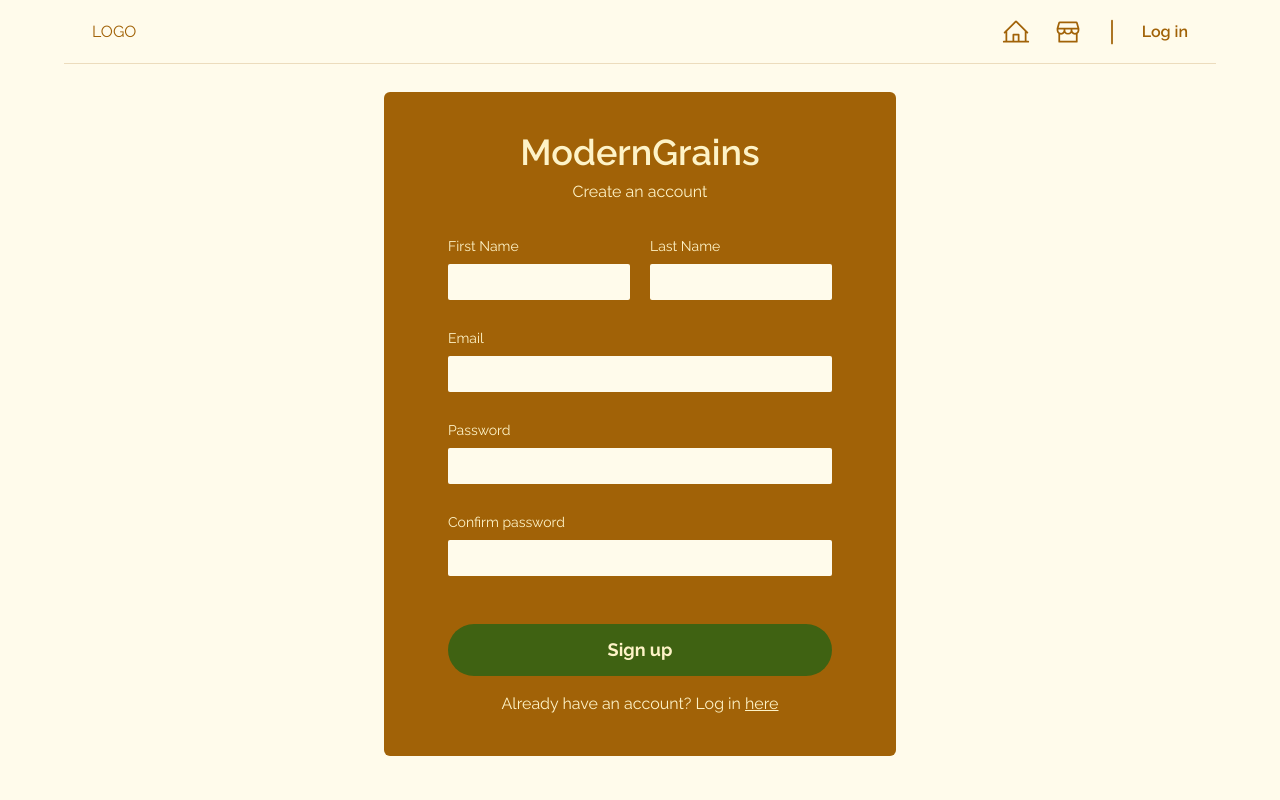
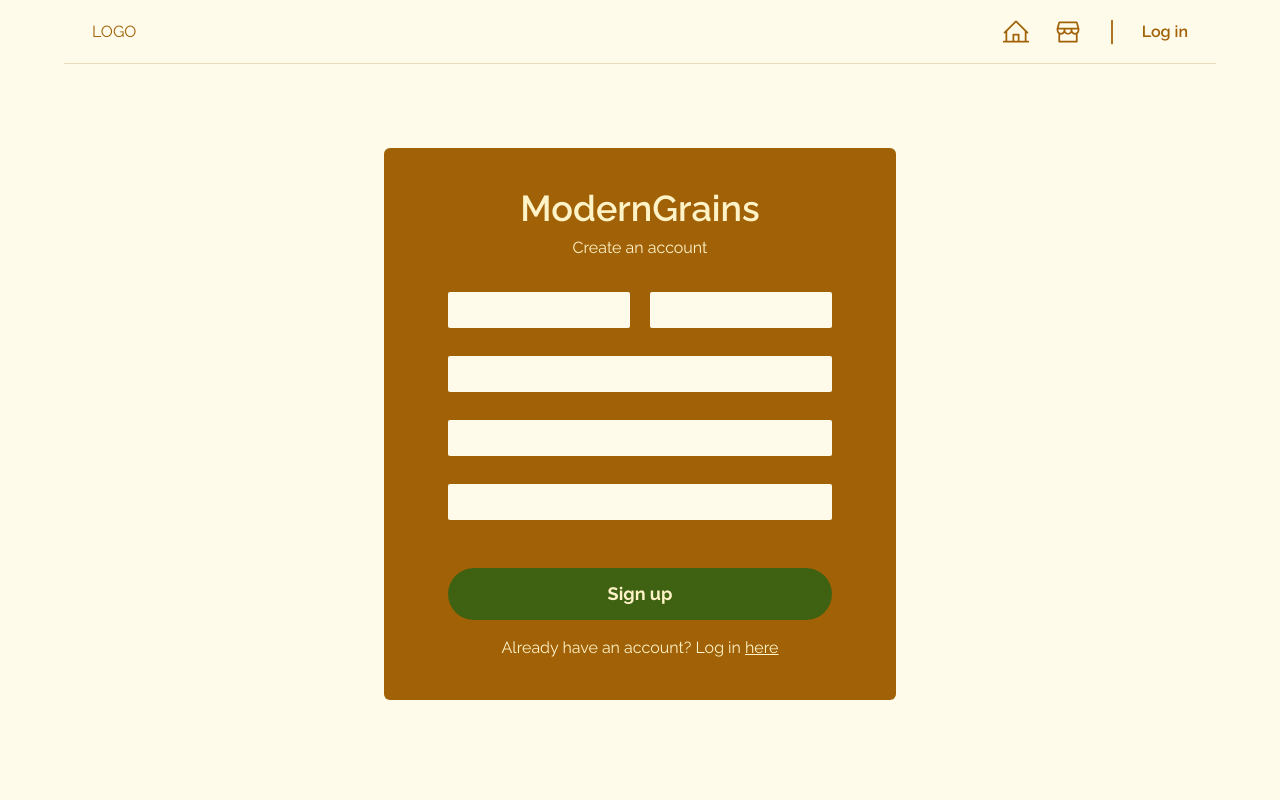
Before and after one commit to RyneeeJ/Moderngrains-client, a React (Vite) app: page /signup in a window 1280 px wide. Shown: the top 800 px of the page. Built offline with nearby package versions, Linux system fonts and the light colour scheme.

Commit message:
Added forward ref to FormInput component, refactored into FormRow + implemented user login

```diff
--- a/package.json
+++ b/package.json
@@ -17,6 +17,7 @@
     "react": "^18.3.1",
     "react-dom": "^18.3.1",
     "react-error-boundary": "^4.0.13",
+    "react-hook-form": "^7.53.0",
     "react-hot-toast": "^2.4.1",
     "react-icons": "^5.3.0",
     "react-router-dom": "^6.26.1"
--- a/src/features/authentication/LoginForm.jsx
+++ b/src/features/authentication/LoginForm.jsx
@@ -1,16 +1,45 @@
 import { useNavigate } from "react-router-dom";
+import { useForm } from "react-hook-form";
+
 import Form from "../../ui/Form";
 import FormButton from "../../ui/FormButton";
 import FormInput from "../../ui/FormInput";
 import FormInputContainer from "../../ui/FormInputContainer";
+import FormRow from "../../ui/FormRow";
+import { useLogin } from "./useLogin";
 
 function LoginForm() {
   const navigate = useNavigate();
+  const {
+    register,
+    handleSubmit,
+    formState: { errors },
+  } = useForm();
+
+  const { login, isLoading } = useLogin();
+
+  function submitLogin(data) {
+    login(data);
+  }
+
+  console.log(errors);
   return (
-    <Form>
+    <Form onSubmit={handleSubmit(submitLogin)}>
       <FormInputContainer>
-        <FormInput label="Email" type="email" />
-        <FormInput label="Password" type="password" />
+        <FormRow label="Email" id="email">
+          <FormInput
+            {...register("email", { required: "This field is required" })}
+            id="email"
+            type="email"
+          />
+        </FormRow>
+        <FormRow label="Password" id="password">
+          <FormInput
+            {...register("password", { required: "This field is required" })}
+            id="password"
+            type="password"
+          />
+        </FormRow>
       </FormInputContainer>
 
       <span className="block cursor-pointer text-right text-xs text-amber-100 hover:underline sm:text-sm">
--- a/src/features/authentication/SignupForm.jsx
+++ b/src/features/authentication/SignupForm.jsx
@@ -6,16 +6,21 @@ import Form from "../../ui/Form";
 
 function SignupForm() {
   const navigate = useNavigate();
+
   return (
     <Form>
       <FormInputContainer>
         <div className="flex gap-5">
-          <FormInput label="First Name" type="text" />
-          <FormInput label="Last Name" type="text" />
+          <FormInput label="First Name" id="firstName" type="text" />
+          <FormInput label="Last Name" id="lastName" type="text" />
         </div>
-        <FormInput label="Email" type="email" />
-        <FormInput label="Password" type="password" />
-        <FormInput label="Confirm password" type="password" />
+        <FormInput label="Email" id="email" type="email" />
+        <FormInput label="Password" id="password" type="password" />
+        <FormInput
+          label="Confirm password"
+          id="confirmPassword"
+          type="password"
+        />
       </FormInputContainer>
 
       <FormButton>Sign up</FormButton>
--- a/src/features/authentication/useLogin.js
+++ b/src/features/authentication/useLogin.js
@@ -1,20 +1,20 @@
 import { useMutation, useQueryClient } from "@tanstack/react-query";
-import { fakeLogin } from "../../services/apiAuth";
+import { login as loginApi } from "../../services/apiAuth";
 import { useNavigate } from "react-router-dom";
+import { toast } from "react-hot-toast";
 
 export function useLogin() {
   const queryClient = useQueryClient();
   const navigate = useNavigate();
   const { mutate: login, isLoading } = useMutation({
-    mutationFn: fakeLogin,
+    mutationFn: loginApi,
     onSuccess: (data) => {
-      console.log(data);
       // Manually cache the user data right after successful login
       queryClient.setQueryData(["user"], data?.user);
       navigate("/", { replace: true });
     },
     onError: (err) => {
-      console.log("ERROR:", err.message);
+      toast.error(err.message);
     },
   });
 
--- a/src/features/products/AllProducts.jsx
+++ b/src/features/products/AllProducts.jsx
@@ -1,29 +1,15 @@
 import Pagination from "../../ui/Pagination";
 import { PRODUCTS_PAGE_SIZE } from "../../utils/constants";
-import { useLogin } from "../authentication/useLogin";
 import ProductList from "./ProductList";
 import { useAllProducts } from "./useAllProducts";
 
 function AllProducts() {
   const { products, count } = useAllProducts();
 
-  const { login, isLoading: isLoggingIn } = useLogin();
-
   return (
     <>
       <ProductList productsArr={products} />
       <Pagination count={count} pageSize={PRODUCTS_PAGE_SIZE} />
-
-      {/* TEMPORARY EXPERIMENT */}
-      <div className="mt-10 flex w-full justify-center">
-        <button
-          disabled={isLoggingIn}
-          onClick={login}
-          className="inline-block cursor-pointer rounded-full bg-slate-800 px-6 py-2 font-semibold text-amber-50"
-        >
-          LOG IN NOW
-        </button>
-      </div>
     </>
   );
 }
--- a/src/services/apiAuth.js
+++ b/src/services/apiAuth.js
@@ -1,15 +1,12 @@
 import supabase from "./supabase";
 
-export async function fakeLogin() {
+export async function login({ email, password }) {
   const { data, error } = await supabase.auth.signInWithPassword({
-    email: "test@test.com",
-    password: "pass1221",
+    email,
+    password,
   });
 
-  if (error) {
-    console.error(error.message);
-    throw new Error("There was a problem logging in");
-  }
+  if (error) throw new Error("Email or password are incorrect");
 
   // This data is an object that contains the session and user property
   return data;
--- a/src/ui/Form.jsx
+++ b/src/ui/Form.jsx
@@ -1,4 +1,4 @@
-function Form({ children, type }) {
+function Form({ children, type, onSubmit }) {
   return (
     <div className="mx-auto w-full max-w-lg rounded-md bg-yellow-700 px-8 py-10 text-center text-amber-100">
       <div className="flex flex-col">
@@ -8,7 +8,9 @@ function Form({ children, type }) {
         <span className="mb-5 text-sm sm:mb-8 sm:text-base">
           {type === "login" ? "Log in your account" : "Create an account"}
         </span>
-        <form className="w-full max-w-sm self-center">{children}</form>
+        <form onSubmit={onSubmit} className="w-full max-w-sm self-center">
+          {children}
+        </form>
       </div>
     </div>
   );
--- a/src/ui/FormButton.jsx
+++ b/src/ui/FormButton.jsx
@@ -1,6 +1,9 @@
 function FormButton({ children }) {
   return (
-    <button className="mb-4 mt-8 w-full rounded-full bg-lime-800 px-5 py-2 font-bold transition-all duration-200 hover:bg-lime-700 sm:mt-10 sm:py-3 sm:text-lg">
+    <button
+      type="submit"
+      className="mb-4 mt-8 w-full rounded-full bg-lime-800 px-5 py-2 font-bold transition-all duration-200 hover:bg-lime-700 sm:mt-10 sm:py-3 sm:text-lg"
+    >
       {children}
     </button>
   );
--- a/src/ui/FormInput.jsx
+++ b/src/ui/FormInput.jsx
@@ -1,13 +1,18 @@
-function FormInput({ label, type }) {
+import { forwardRef } from "react";
+
+const FormInput = forwardRef(function FormInput(
+  { label, type, id, ...rest },
+  ref,
+) {
   return (
-    <div className="flex flex-col items-start">
-      <label className="mb-2 text-xs sm:text-sm">{label}</label>
-      <input
-        className="w-full rounded-sm bg-amber-50 px-2 py-1 text-lime-800 sm:text-lg"
-        type={type}
-      />
-    </div>
+    <input
+      ref={ref}
+      id={id}
+      {...rest}
+      className="w-full rounded-sm bg-amber-50 px-2 py-1 text-lime-800 sm:text-lg"
+      type={type}
+    />
   );
-}
+});
 
 export default FormInput;
--- /dev/null
+++ b/src/ui/FormRow.jsx
@@ -0,0 +1,12 @@
+function FormRow({ children, id, label }) {
+  return (
+    <div className="flex flex-col items-start">
+      <label htmlFor={id} className="mb-2 text-xs sm:text-sm">
+        {label}
+      </label>
+      {children}
+    </div>
+  );
+}
+
+export default FormRow;
```
Also changed, not shown: 1 other file (tests, documents, lock files or other folders).
